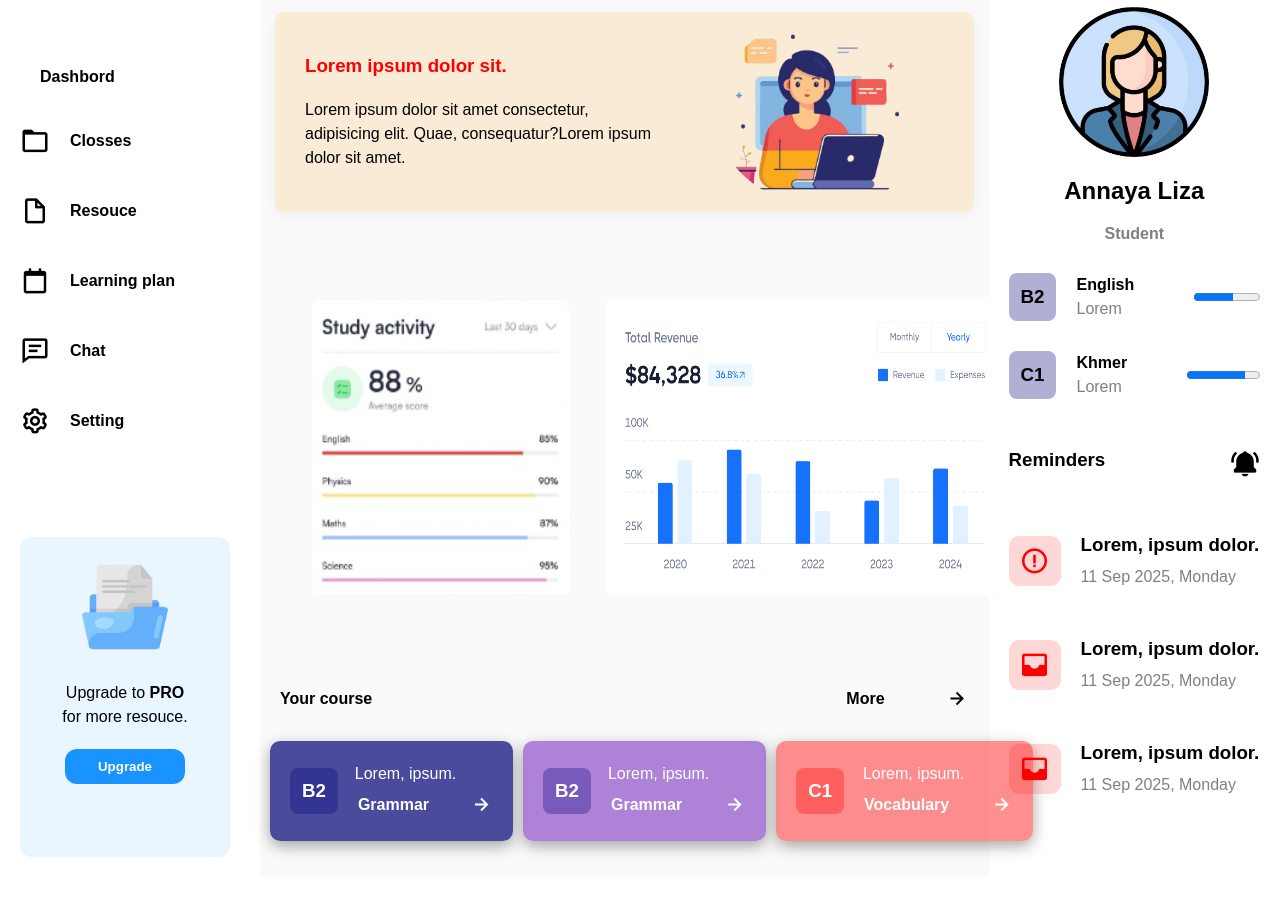
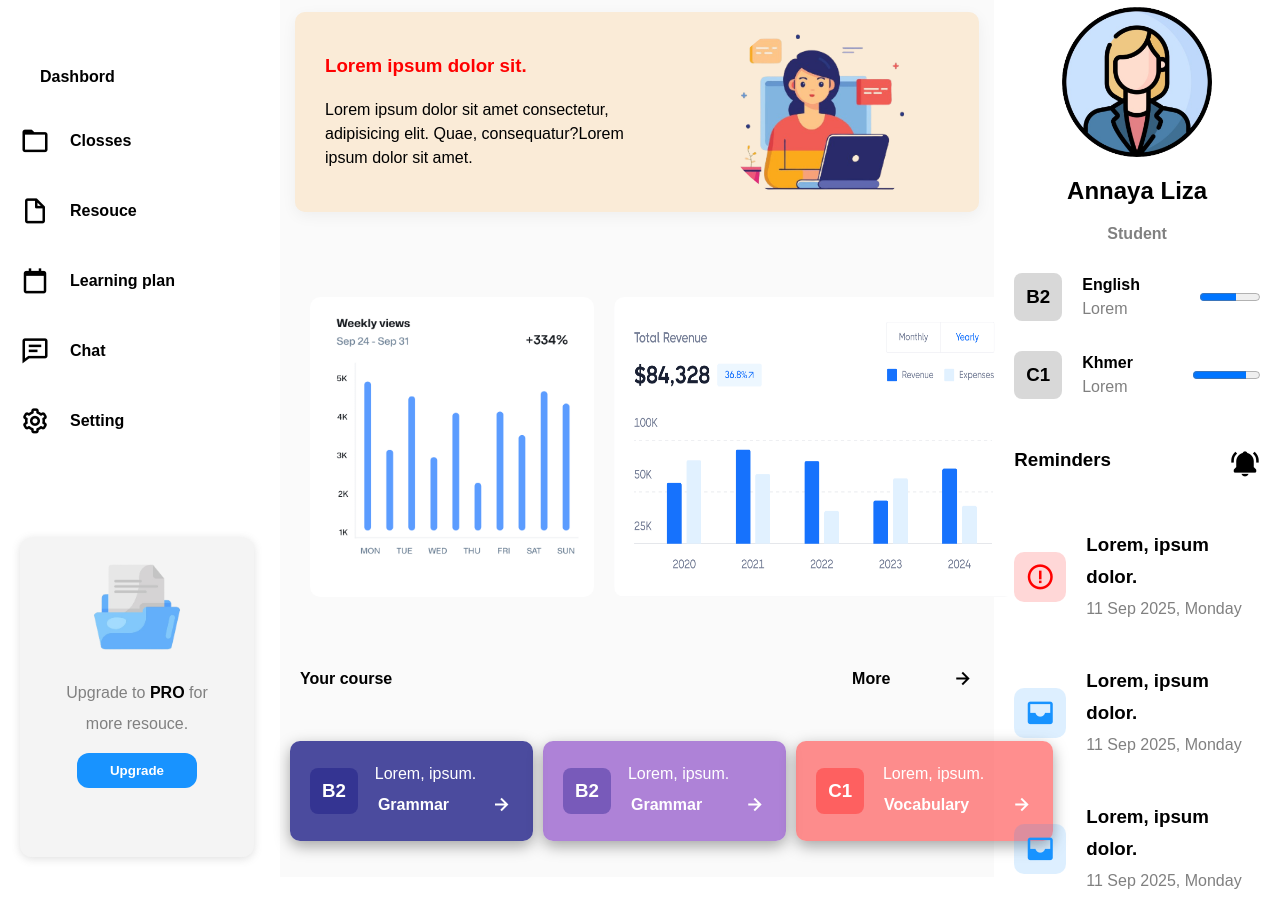
Before and after one commit to sophea06/homework-web, a plain HTML site: page index.html in a window 1280 px wide. Shown: the part 83-980 px from the top of the page. Drawn offline with nearby package versions, Linux system fonts and the light colour scheme; some icons are missing.

Commit message:
style:color, font

```diff
--- a/css/style.css
+++ b/css/style.css
@@ -70,17 +70,30 @@ body{
     color: rgb(24, 147, 255);
 }
 .bottom-section{
+    box-shadow: rgba(99, 99, 99, 0.2) 0px 2px 8px 0px;
     /* margin-top: 1000px; */
     height: 30vh;
-    width: 50%;
+    width: 55%;
     margin: 20px;
     border-radius: 12px;
-    background-color: rgba(24, 147, 255, 0.096);
+    background-color: rgba(211, 211, 211, 0.247);
     display: flex;
     flex-direction: column;
     align-items: center;
     gap: 20px;
     padding: 40px;
+}
+.info-bu{
+    display: flex;
+    flex-direction: column;
+    align-items: center;
+    /* gap: 20px; */
+}
+.bottom-section{
+    transition: all 0.3s ease-in-out;
+}
+.bottom-section:hover{
+    transform: translateY(-5px);
 }
 .par-bu{
     margin-bottom: 10px;
@@ -94,7 +107,7 @@ body{
     height: 100px;
 }
 .upgrade-btn{
-    margin: 10px;
+    margin: 20px;
     text-align: center;
     width: 80px;
     padding: 10px 20px;
@@ -105,6 +118,11 @@ body{
     font-weight: bold;
     /* cursor: pointer; */
 }
+.upgrade-btn:hover{
+    background-color: rgb(0, 0, 0);
+    color: rgb(24, 147, 255);
+    transition: all 0.3s ease-in-out;
+}
 /* ----main----- */
 .main{
     height: 150vh;
@@ -113,6 +131,10 @@ body{
     /* width: 65%; */
     background-color: rgba(218, 218, 218, 0.144);
     grid-area: main;
+}
+.par-header-main{
+    color: gray;
+    font-weight: bold;
 }
 .header-main{
     /* background: #000; */
@@ -144,6 +166,12 @@ body{
     /* padding: 20px; */
     gap: 20px;
 }
+.top-main-info{
+    transition: all 0.3s ease-in-out;
+}
+.top-main-info:hover{
+    transform: translateY(-5px);
+}
 .info-left{
     display: flex;
     gap: 20px;
@@ -166,10 +194,11 @@ body{
     border-radius: 50%;
 }
 .top-footer-main{
+    margin-bottom: 20px;
+    padding: 20px;
     display: flex;
     justify-content: space-between;
     align-items: center;
-    padding: 20px;
     gap: 20px;
 }
 .main-right-top{
@@ -238,6 +267,21 @@ body{
     padding: 12px 12px;
     background-color: rgba(1, 1, 119, 0.308);
 }
+.main-right:hover{
+    transform: translateY(-5px);
+}
+.main-center:hover{
+    transform: translateY(-5px);
+}
+.main-left:hover{
+    transform: translateY(-5px);
+}
+.main-right,
+.main-center,
+.main-left{
+    /* transform: translateY(-5px); */
+    transition: all 0.3s ease-in-out;
+}
 
 .head-right-main{
     background: rgba(255, 0, 0, 0.315);
@@ -251,17 +295,29 @@ body{
     align-items: center;
     gap: 20px;
     height: 30vh;
-    margin-bottom: 100px;
+    margin-bottom: 80px;
 }
 .image-top-center{
-    margin-left: -45px;
-    width: 450px;
-    height: 380px;
+    margin-left: 30px;
+    /* margin-left: -45px; */
+    width: 300px;
+    height: 300px;
     /* object-fit: cover; */
     border-radius: 10px;
 }
+.image-top-center{
+    transition: all 0.3s ease-in-out;
+}
+.image-top-center:hover{
+    transform: translateY(-5px);
+}
 .image-center{
-    margin-left: -80px;
+    transition: all 0.3s ease-in-out;
+}
+.image-center:hover{
+        transform: translateY(-5px);
+}
+.image-center{
     width: 400px;
     height: 300px;
     /* object-fit: cover; */
@@ -303,6 +359,13 @@ body{
     gap: 20px;
     line-height: 1.5em;
 }
+.aside-left-head{
+    background-color: rgba(128, 128, 128, 0.308);
+}
+.aside-left-head:hover{
+    /* color: white; */
+    background-color: rgba(128, 128, 128, 0.508);
+}
 .aside-2,
 .aside-1{
     margin-right: 40px;
@@ -328,6 +391,13 @@ body{
     padding: 10px 11px;
     border-radius: 10px;
 }
+.bxs-inbox{
+    background-color: rgba(24, 147, 255, 0.144);
+    color: rgb(24, 147, 255);
+}
+.bxs-inbox:hover{
+    background-color: rgba(24, 147, 255, 0.308);
+}
 .aside-top-footer{
     margin-bottom: 40px;
 }
--- a/index.html
+++ b/index.html
@@ -52,7 +52,8 @@
                     <img class="img-3" src="./img/image-3.png" alt="">
                 </div>
                 <div class="info-bu">
-                    <p class="par-bu">Upgrade to <strong>PRO </strong>for more resouce.</p>
+                    <p class="par-bu" style="color: gray;">Upgrade to <strong style="color: black;">PRO </strong>for </p>
+                    <span style="color: gray;text-align: center;">more resouce.</span>
                     <input type="text" value="Upgrade" class="upgrade-btn">
                 </div>
             </div>
@@ -61,7 +62,7 @@
             <div class="header-main">
                 <h4>Dashbord</h4>
                 <div class="search">
-                    <p>11 Sep 2025, Monday</p>
+                    <p class="par-header-main">11 Sep 2025, Monday</p>
                     <!-- <input type="text" placeholder="Search"> -->
                     <i class='bx bx-search'></i>
                 </div>
@@ -78,7 +79,7 @@
                 </div>
             </div>
             <div class="main-center-img">
-                <img class="image-top-center" src="./img/image-4.png" alt="">
+                <img class="image-top-center" src="./img/image-8.png" alt="">
                 <img class="image-center" src="./img/image-6.png" alt="">
             </div>
             <div class="top-footer-main">
@@ -138,7 +139,7 @@
                 <b class="major">Student</b>
             </div>
             <div class="aside-center-1">
-                <h3 class="main-left-head">B2</h3>
+                <h3 class="main-left-head aside-left-head">B2</h3>
                 <div class="aside-1">
                     <strong>English</strong>
                     <p class="major">Lorem</p>
@@ -146,7 +147,7 @@
                 <progress class="progress-1" id="file" value="60" max="100"> 60% </progress>
             </div>
             <div class="aside-center-2">
-                <h3 class="main-left-head">C1</h3>
+                <h3 class="main-left-head aside-left-head">C1</h3>
                 <div class="aside-2">
                     <strong>Khmer</strong>
                     <p class="major">Lorem</p>
```
Also changed, not shown: img/image-8.png (added).
